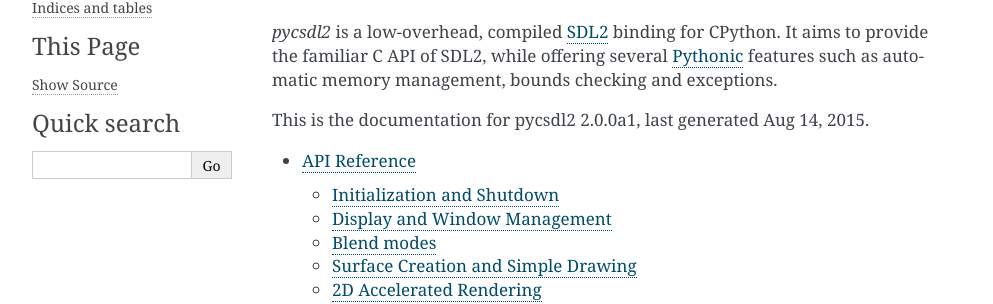
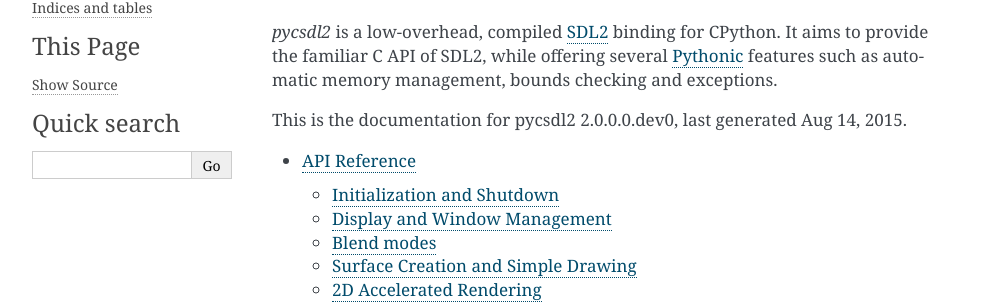
Before and after one commit to pyokagan/pycsdl2, a Sphinx documentation site: the page built from docs/index.rst, in a window 1280 px wide. Shown: the part 139-443 px from the top of the page, without its empty margins (148-1141 px from the left). Built offline with Sphinx 7.4.7, drawn with Linux system fonts in a browser that asks for light colours.

Commit message:
set version number to 2.0.0.0.dev0
Switch pycsdl2 to a new version numbering scheme:

    SDL_VERSION.PYCSDL2_VERSION[.devX]

Where SDL_VERSION is the SDL library version that the bindings are based
on and expect (currently 2.0.0), and PYCSDL2_VERSION is a single
component version number that is incremented every time a new release is
made.

I also plan to release regular development snapshots, and they will be
identified by the .devN suffix, where N is a number that is incremented
with every new development release.

```diff
--- a/docs/conf.py
+++ b/docs/conf.py
@@ -21,11 +21,11 @@ copyright = '2015, Paul Tan'
 
 
 # The short X.Y.Z version.
-version = '2.0.0'
+version = '2.0.0.0'
 
 
 # The full version, including alpha/beta/rc tags.
-release = '2.0.0a1'
+release = '2.0.0.0.dev0'
 
 
 language = 'en'
--- a/setup.py
+++ b/setup.py
@@ -394,7 +394,7 @@ extension, headers = get_csdl2_ext(distutils.util.get_platform())
 
 
 setup(name='pycsdl2',
-      version='2.0.0a1',
+      version='2.0.0.0.dev0',
       description='Simple DirectMedia Layer',
       long_description=open('README.rst').read(),
       url='https://github.com/pyokagan/pycsdl2',
```
Also changed, not shown: 1 other file.
